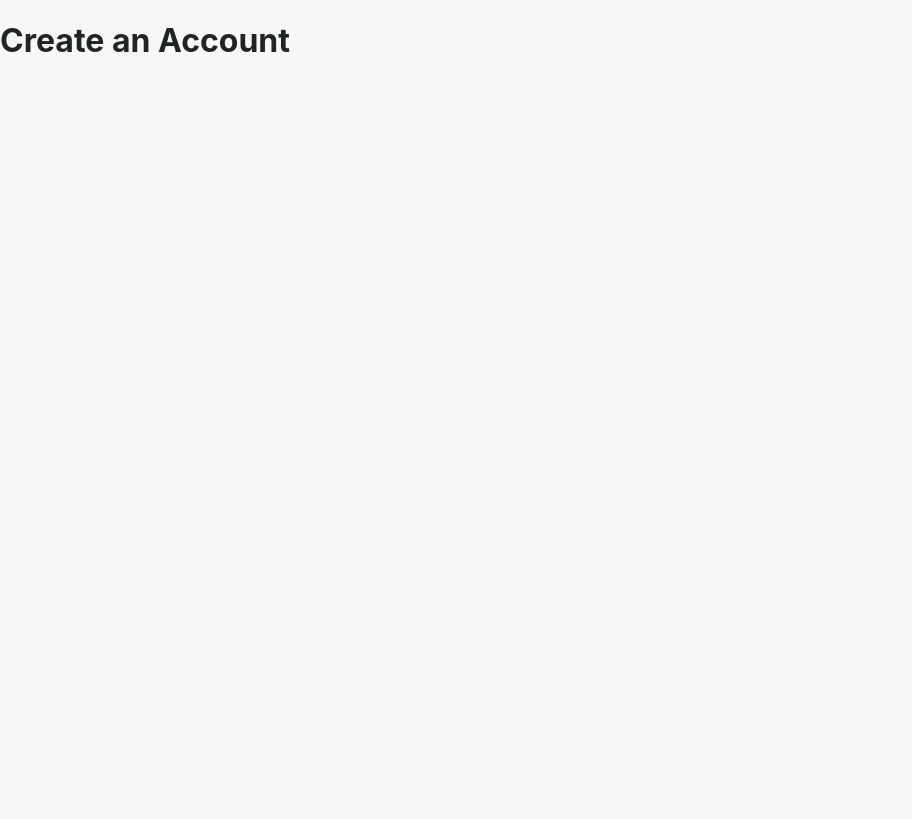
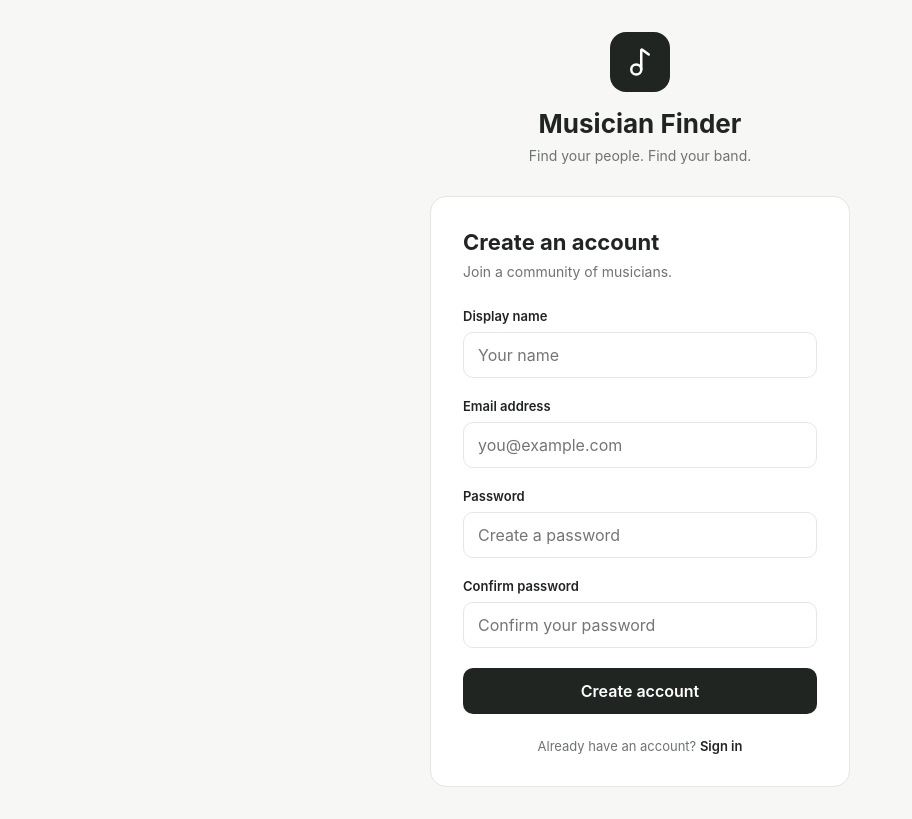
Before and after one commit to danielgpreston/musician-finder, a React (Vite) app in the folder src/frontend/: page /register in a window 1280 px wide. Shown: the whole page, without its empty margins (0-912 px from the left). Built offline with nearby package versions, Linux system fonts and the light colour scheme.

Commit message:
Completes Authentication CSS and adds Registration Page

```diff
--- a/src/frontend/App.jsx
+++ b/src/frontend/App.jsx
@@ -19,6 +19,7 @@ function App() {
         <Route path="/discover" element={<Discover />} />
         <Route path="/profile/:id" element={<Profile />} />
       </Routes>
+
     </>
   );
 }
--- /dev/null
+++ b/src/frontend/pages/Auth.css
@@ -0,0 +1,128 @@
+.auth-page {
+    min-height: 100vh;
+    min-width: 100dvh;
+    display: flex;
+    justify-content: center;
+    align-items: center;
+    padding: 32px 20px;
+    background-color: var(--bg-primary);
+}
+
+.auth-container {
+    width: 100%;
+    max-width: 420px;
+}
+
+.auth-brand {
+    text-align: center;
+    margin-bottom: 32px;
+}
+
+.auth-logo {
+    width: 60px;
+    height: 60px;
+    background: var(--text-primary);
+    color: var(--bg-card);
+    border-radius: 16px;
+    display: flex;
+    align-items: center;
+    justify-content: center;
+    margin: 0 auto 16px;
+}
+
+.auth-brand h1 {
+    font-size: 26px;
+    margin: 0 0 8px;
+}
+
+.auth-brand p {
+    color: var(--text-secondary);
+    margin: 0;
+    font-size: 14px;
+}
+
+.auth-card {
+    background: var(--bg-card);
+    border: 1px solid var(--border-color);
+    border-radius: 16px;
+    padding: 32px;
+    display: flex;
+    flex-direction: column;
+}
+
+.auth-card h2 {
+    font-size: 22px;
+    margin: 0 0 8px;
+}
+
+.auth-card > p {
+    color: var(--text-secondary);
+    font-size: 14px;
+    margin: 0 0 28px;
+}
+
+.auth-card label {
+  font-size: 13px;
+  font-weight: 600;
+  margin-bottom: 8px;
+}
+
+.auth-card input {
+  width: 100%;
+  height: 46px;
+  padding: 0 14px;
+  margin-bottom: 20px;
+
+  border: 1px solid var(--border-color);
+  border-radius: 10px;
+  background: var(--bg-card);
+  color: var(--text-primary);
+  outline: none;
+}
+
+.auth-card input:focus {
+  border-color: var(--text-primary);
+}
+
+.auth-card button {
+  height: 46px;
+  border: none;
+  border-radius: 10px;
+  background: var(--text-primary);
+  color: var(--bg-card);
+  font-weight: 600;
+  cursor: pointer;
+}
+
+.auth-card button:hover {
+  opacity: 0.9;
+}
+
+.auth-card button:disabled {
+  opacity: 0.6;
+  cursor: not-allowed;
+}
+
+.auth-error {
+  color: #b42318 !important;
+  font-size: 13px;
+}
+
+.auth-footer {
+  margin-top: 24px;
+  text-align: center;
+  font-size: 13px;
+  color: var(--text-secondary);
+}
+
+.auth-footer a {
+  color: var(--text-primary);
+  font-weight: 600;
+  text-decoration: none;
+}
+
+@media (max-width: 480px) {
+  .auth-card {
+    padding: 24px;
+  }
+}
--- a/src/frontend/pages/Login.css
+++ /dev/null
@@ -1,31 +0,0 @@
-.login-page {
-    min-height: 100vh;
-    min-width: 100dvh;
-    display: flex;
-    justify-content: center;
-    align-items: center;
-    padding: 32px 20px;
-    background-color: var(--bg-primary);
-}
-
-.login-container {
-    width: 100%;
-    max-width: 420px;
-}
-
-.login-brand {
-    text-align: center;
-    margin-bottom: 32px;
-}
-
-.login-logo {
-    width: 60px;
-    height: 60px;
-    background: var(--text-primary);
-    color: var(--bg-card);
-    border-radius: 16px;
-    display: flex;
-    align-items: center;
-    justify-content: center;
-    margin: 0 auto 16px;
-}
--- a/src/frontend/pages/Login.jsx
+++ b/src/frontend/pages/Login.jsx
@@ -1,7 +1,7 @@
 import { useState } from "react";
 import { Link, useNavigate } from "react-router-dom";
 import { Music2 } from "lucide-react";
-import "./Login.css";
+import "./Auth.css";
 
 function Login() {
   const [email, setEmail] = useState("");
@@ -43,19 +43,19 @@ function Login() {
   }
 
   return (
-    <div className="login-page">
-      <div className="login-container">
+    <div className="auth-page">
+      <div className="auth-container">
 
-        <div className="login-brand">
-          <div className="login-logo">
+        <div className="auth-brand">
+          <div className="auth-logo">
             <Music2 size={30} />
           </div>
 
           <h1>Musician Finder</h1>
-          <p>Find your band.</p>
+          <p>Find your people. Find your band.</p>
         </div>
 
-        <form className="login-card" onSubmit={handleSubmit}>
+        <form className="auth-card" onSubmit={handleSubmit}>
           <h2>Welcome back</h2>
           <p>Sign in to discover musicians near you.</p>
 
@@ -79,13 +79,13 @@ function Login() {
             required
           />
 
-          {error && <p className="login-error">{error}</p>}
+          {error && <p className="auth-error">{error}</p>}
 
           <button type="submit" disabled={loading}>
             {loading ? "Signing in..." : "Sign in"}
           </button>
 
-          <div className="login-footer">
+          <div className="auth-footer">
             Don't have an account? <Link to="/register">Sign up</Link>
           </div>
         </form>
--- a/src/frontend/pages/Register.jsx
+++ b/src/frontend/pages/Register.jsx
@@ -1,5 +1,129 @@
+import { useState } from "react";
+import { Link } from "react-router-dom";
+import { Music2 } from "lucide-react";
+import "./Auth.css";
+
 function Register() {
-    return <h1>Create an Account</h1>
+  const [formData, setFormData] = useState({
+    name: "",
+    email: "",
+    password: "",
+    confirmPassword: ""
+  });
+
+  const [error, setError] = useState("");
+
+  function handleChange(event) {
+    const { name, value } = event.target;
+
+    setFormData((prev) => ({
+      ...prev,
+      [name]: value
+    }));
+  }
+
+  function handleSubmit(event) {
+    event.preventDefault();
+    setError("");
+
+    if (formData.password !== formData.confirmPassword) {
+      setError("Passwords do not match.");
+      return;
+    }
+
+    if (formData.password.length < 8) {
+      setError("Password must be at least 8 characters.");
+      return;
+    }
+
+    // Backend registration will be implemented later.
+    console.log("Registration form passed validation.");
+  }
+
+  return (
+    <div className="auth-page">
+      <div className="auth-container">
+
+        <div className="auth-brand">
+          <div className="auth-logo">
+            <Music2 size={30} />
+          </div>
+          <h1>Musician Finder</h1>
+          <p>Find your people. Find your band.</p>
+        </div>
+
+        <form className="auth-card" onSubmit={handleSubmit}>
+          <h2>Create an account</h2>
+          <p>Join a community of musicians.</p>
+
+          <label htmlFor="name">Display name</label>
+          <input
+            id="name"
+            name="name"
+            type="text"
+            placeholder="Your name"
+            value={formData.name}
+            onChange={handleChange}
+            autoComplete="nickname"
+            required
+          />
+
+          <label htmlFor="email">Email address</label>
+          <input
+            id="email"
+            name="email"
+            type="email"
+            placeholder="you@example.com"
+            value={formData.email}
+            onChange={handleChange}
+            autoComplete="email"
+            required
+          />
+
+          <label htmlFor="password">Password</label>
+          <input
+            id="password"
+            name="password"
+            type="password"
+            placeholder="Create a password"
+            value={formData.password}
+            onChange={handleChange}
+            autoComplete="new-password"
+            minLength={8}
+            required
+          />
+
+          <label htmlFor="confirmPassword">Confirm password</label>
+          <input
+            id="confirmPassword"
+            name="confirmPassword"
+            type="password"
+            placeholder="Confirm your password"
+            value={formData.confirmPassword}
+            onChange={handleChange}
+            autoComplete="new-password"
+            required
+          />
+
+          {error && (
+            <p className="auth-error" role="alert">
+              {error}
+            </p>
+          )}
+
+          <button type="submit">
+            Create account
+          </button>
+
+          <div className="auth-footer">
+            Already have an account?{" "}
+            <Link to="/login">Sign in</Link>
+          </div>
+        </form>
+
+      </div>
+    </div>
+  );
 }
 
 export default Register;
```
